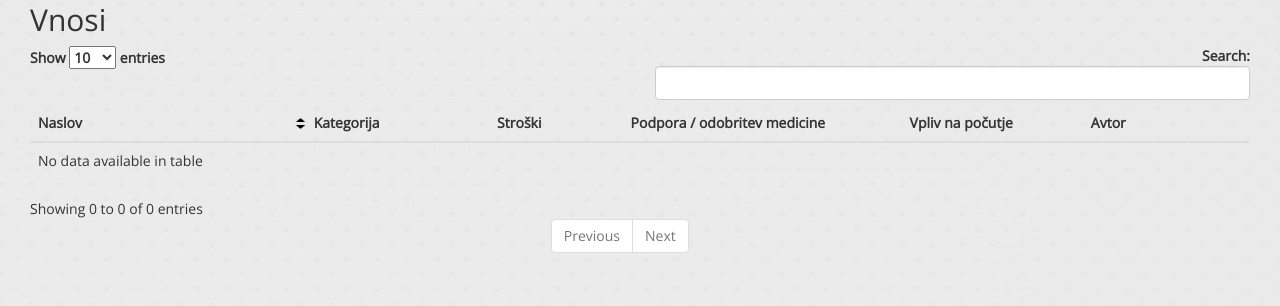
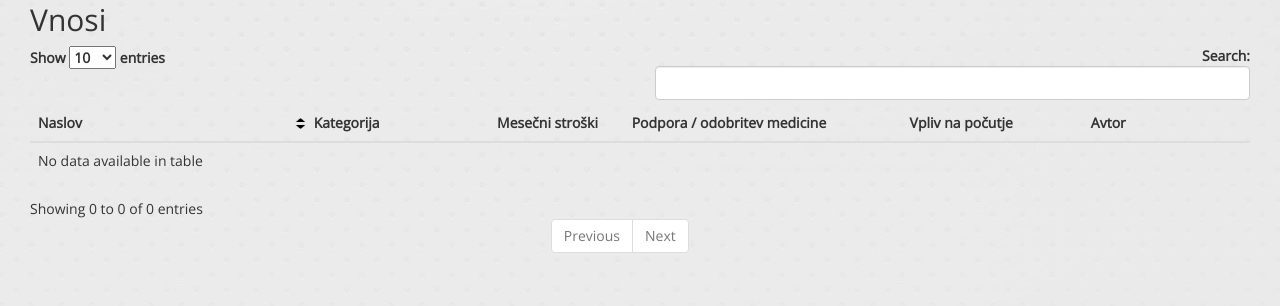
Before and after one commit to frasza/diploma, a Flask app: page / in a window 1280 px wide. Shown: the part 291-597 px from the top of the page. Run offline with Flask 2, Linux system fonts and the light colour scheme; data that the repository does not hold is empty; some libraries are stand-ins or nearby versions.

Commit message:
mesečni stoški v tabeli

```diff
--- a/templates/index.html
+++ b/templates/index.html
@@ -36,7 +36,7 @@
                     <tr>
                         <th width="300px"><strong>Naslov</strong></th>
                         <th width="200px"><strong>Kategorija</strong></th>
-                        <th width="150px"><strong>Stroški</strong></th>
+                        <th width="150px"><strong>Mesečni stroški</strong></th>
                         <th width="300px"><strong>Podpora / odobritev medicine</strong></th>
                         <th width="200px"><strong>Vpliv na počutje</strong></th>
                         <th width="150px"><strong>Avtor</strong></th>
--- a/templates/uspesnost_kategorije.html
+++ b/templates/uspesnost_kategorije.html
@@ -47,7 +47,7 @@
 							<tr>
 								<th width="300px"><strong>Naslov</strong></th>
 								<th width="200px"><strong>Kategorija</strong></th>
-								<th width="150px"><strong>Stroški</strong></th>
+								<th width="150px"><strong>Mesečni stroški</strong></th>
 								<th width="300px"><strong>Podpora / odobritev medicine</strong></th>
 								<th width="200px"><strong>Vpliv na počutje</strong></th>
 								<th width="150px"><strong>Avtor</strong></th>
```
